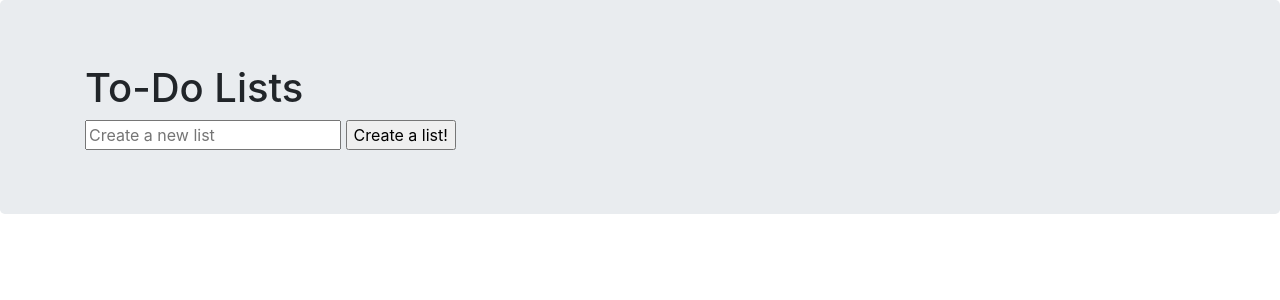
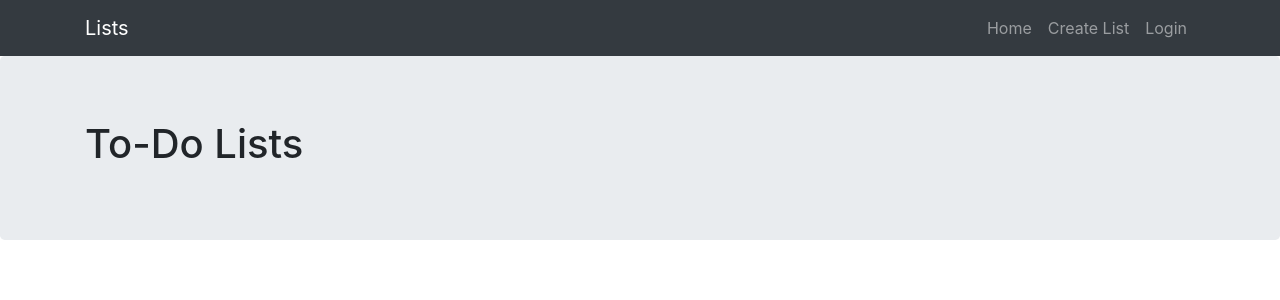
Before and after one commit to calixo888/obeythetestinggoat, a Django app: page / in a window 1280 px wide. Shown: the top 300 px of the page. Run offline with Django 3.2, Linux system fonts and the light colour scheme; some libraries are stand-ins or nearby versions.

Commit message:
separated to create list

```diff
--- a/lists/urls.py
+++ b/lists/urls.py
@@ -3,6 +3,7 @@ from lists import views
 
 urlpatterns = [
     url("^$", views.index, name="index"),
+    url("^create-list/$", views.create_list, name="create_list"),
     url("^lists/new/$", views.new_list, name="new_list"),
     url("^lists/add-item/$", views.add_item, name="add_item"),
     url("^lists/(.+)/$", views.view_list, name="view_list"),
--- a/lists/views.py
+++ b/lists/views.py
@@ -8,6 +8,15 @@ def index(request):
     """
 
     return render(request, "index.html")
+
+
+def create_list(request):
+    """
+    Render the Create List page
+    """
+
+    return render(request, "create-list.html")
+
 
 def new_list(request):
     """
--- a/templates/base.html
+++ b/templates/base.html
@@ -13,6 +13,37 @@
     {% endblock %}
   </head>
   <body>
+    <nav class="navbar navbar-expand-sm navbar-dark bg-dark">
+      <div class="container">
+        <a class="navbar-brand" href="/">Lists</a>
+        <button class="navbar-toggler" data-toggle="collapse" data-target="#navbar-target">
+          <span class="navbar-toggler-icon"></span>
+        </button>
+        <div class="collapse navbar-collapse" id="navbar-target">
+          <ul class="navbar-nav ml-auto">
+            <li class="nav-item">
+                <a class="nav-link" href="/">Home</a>
+            </li>
+            <li class="nav-item">
+                <a id="nav-item-create-list" class="nav-link" href="/create-list/">Create List</a>
+            </li>
+            {% if request.user.is_authenticated %}
+              <li class="nav-item">
+                  <a id="nav-item-create-list" class="nav-link" href="/create-list/">Create List</a>
+              </li>
+              <li class="nav-item">
+                  <a class="nav-link" href="/logout/">Logout</a>
+              </li>
+            {% else %}
+              <li class="nav-item">
+                  <a class="nav-link" href="/login/">Login</a>
+              </li>
+            {% endif %}
+          </ul>
+        </div>
+      </div>
+    </nav>
+
     <div class="jumbotron">
       {% block body %}
       {% endblock %}
--- a/templates/index.html
+++ b/templates/index.html
@@ -5,13 +5,5 @@
 {% block body %}
   <div class="container">
     <h1>To-Do Lists</h1>
-
-    <form action="/lists/new/" method="post">
-      {% csrf_token %}
-
-      <input placeholder="Create a new list" name="item-list-name" type="text" id="item-list-input" required>
-
-      <input type="submit" value="Create a list!">
-    </form>
   </div>
 {% endblock %}
```
Also changed, not shown: e2e/tests/test_new_visitor.py (+6 -0 lines), lists/tests/test_normal_views.py (+11 -0 lines), templates/create-list.html (added, +17 -0 lines).
